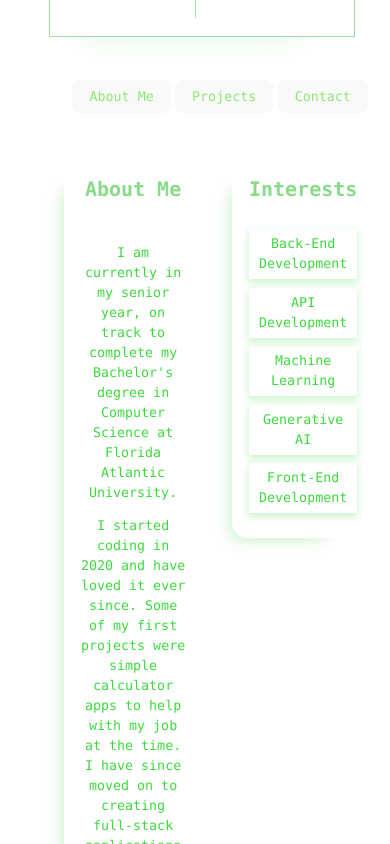
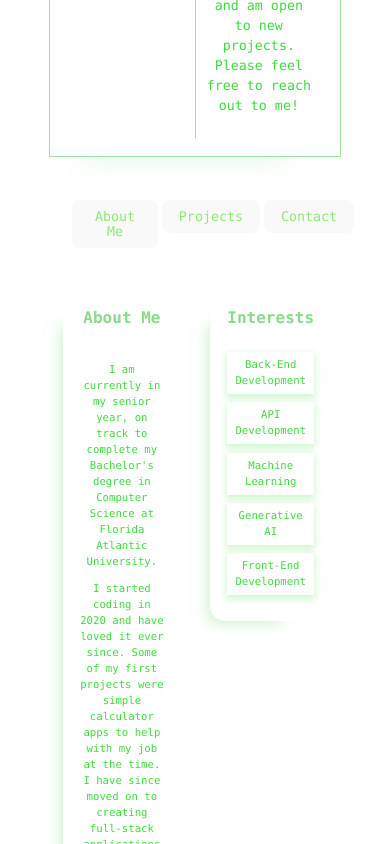
Before and after one commit to 0hterm/Portfolio-Website, a React (Vite) app: page / in a window 390 px wide. Shown: the part 760-1604 px from the top of the page. Built offline with nearby package versions, Linux system fonts and the light colour scheme.

Commit message:
mobile styling

```diff
--- a/src/App.css
+++ b/src/App.css
@@ -166,4 +166,12 @@
   #intro-image {
     width: 100px;
   }
+
+  .content-container {
+    font-size: 8pt;
+  }
+
+  .card-text {
+    font-size: 8pt;
+  }
 }
```
